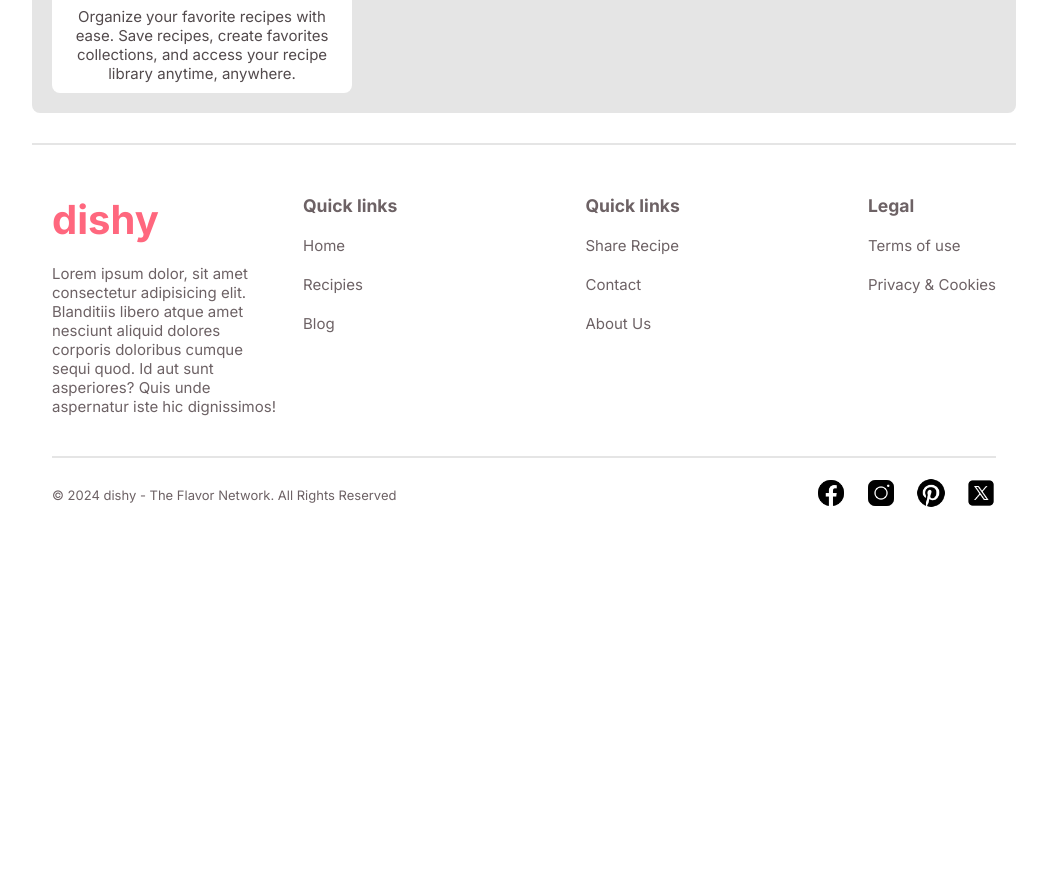
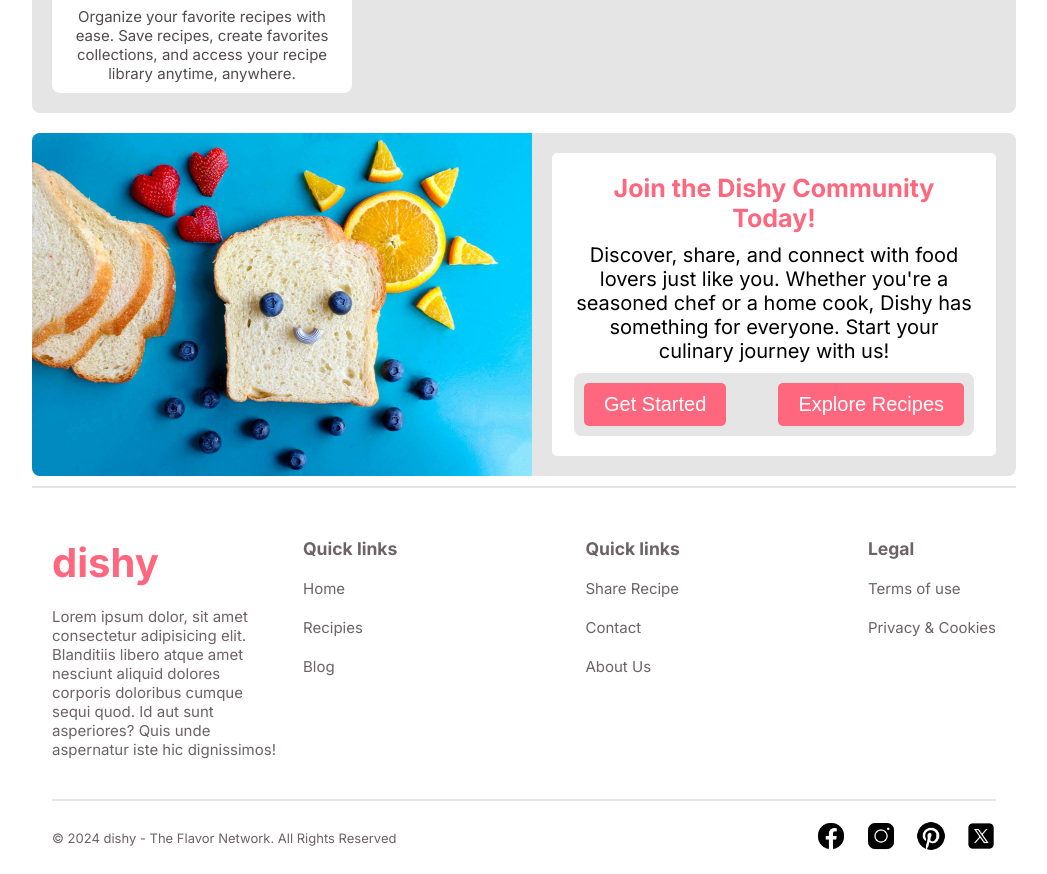
Before and after one commit to Kanishk2004/dishy-frontend, a Next.js app: page / in a window 1280 px wide. Shown: the part 1240-2114 px from the top of the page, without its empty margins (116-1163 px from the left). Before the commit the page ends 1771 px from the top, so only its background shows below. Built offline with nearby package versions, Linux system fonts and the light colour scheme; no server answers.

Commit message:
Add CallToAction section

```diff
--- a/src/app/page.js
+++ b/src/app/page.js
@@ -1,12 +1,14 @@
 import FeatureSection from '@/components/heroPage/featureSection/FeatureSection';
 import styles from './page.module.css';
 import HeroPage from '@/components/heroPage/HeroPage';
+import CallToAction from '@/components/heroPage/callToActionSection/CallToAction';
 
 export default function Home() {
 	return (
 		<div className={styles.container}>
 			<HeroPage />
 			<FeatureSection />
+			<CallToAction />
 		</div>
 	);
 }
--- /dev/null
+++ b/src/components/heroPage/callToActionSection/CallToAction.jsx
@@ -0,0 +1,39 @@
+import Image from 'next/image';
+import styles from './callToAction.module.css';
+import Link from 'next/link';
+
+const CallToAction = () => {
+	return (
+		<div className={styles.container}>
+			<div className={styles.imgContainer}>
+				<Image
+					className={styles.img}
+					src={'/heropage/image3.jpg'}
+					alt="Call to action image"
+					width={500}
+					height={200}
+				/>
+			</div>
+			<div className={styles.contentContainer}>
+				<div className={styles.content}>
+					<h2>Join the Dishy Community Today!</h2>
+					<p>
+						Discover, share, and connect with food lovers just like you. Whether
+						you&apos;re a seasoned chef or a home cook, Dishy has something for
+						everyone. Start your culinary journey with us!
+					</p>
+					<div className={styles.btnContainer}>
+						<button>
+							<Link href={'/register'}>Get Started</Link>
+						</button>
+						<button>
+							<Link href={'/recipies'}>Explore Recipes</Link>
+						</button>
+					</div>
+				</div>
+			</div>
+		</div>
+	);
+};
+
+export default CallToAction;
--- /dev/null
+++ b/src/components/heroPage/callToActionSection/callToAction.module.css
@@ -0,0 +1,74 @@
+.container {
+    background: var(--softgray);
+    border-radius: 8px;
+    display: flex;
+}
+.img {
+    color: var(--gray);
+    height: 100%;
+    border-radius: 8px 0px 0px 8px;
+}
+.contentContainer {
+    display: flex;
+    align-items: center;
+    padding: 20px;
+    text-align: center;
+}
+.content {
+    padding: 20px;
+    background: white;
+    border-radius: 5px;
+    display: flex;
+    flex-direction: column;
+    gap: 10px;
+}
+.content h2 {
+    color: var(--darkpink);
+    font-size: 25px;
+}
+.content p {
+    font-size: 20px;
+}
+
+.btnContainer {
+    width: 400px;
+    padding: 10px;
+    background: var(--softgray);
+    border-radius: 8px;
+    display: flex;
+    justify-content: space-between;
+    margin: 0px auto;
+}
+
+.btnContainer button {
+    background: var(--darkpink);
+    color: white;
+    font-size: 20px;
+    padding: 10px 20px;
+    border-radius: 5px;
+    cursor: pointer;
+}
+.btnContainer button:hover {
+    background: var(--lightpink);
+}
+
+@media (max-width: 1024px) {
+    .container {
+        flex-direction: column;
+    }
+    .img {
+    border-radius: 8px 8px 0px 0px;
+    width: 100%;
+    }
+}
+
+@media (max-width: 640px) {
+    .contentContainer {
+        padding: 10px;
+    }
+    .btnContainer {
+        width: 300px;
+        flex-direction: column;
+        gap: 10px;
+    }
+}
```
Also changed, not shown: public/heropage/image3.jpg (added).
